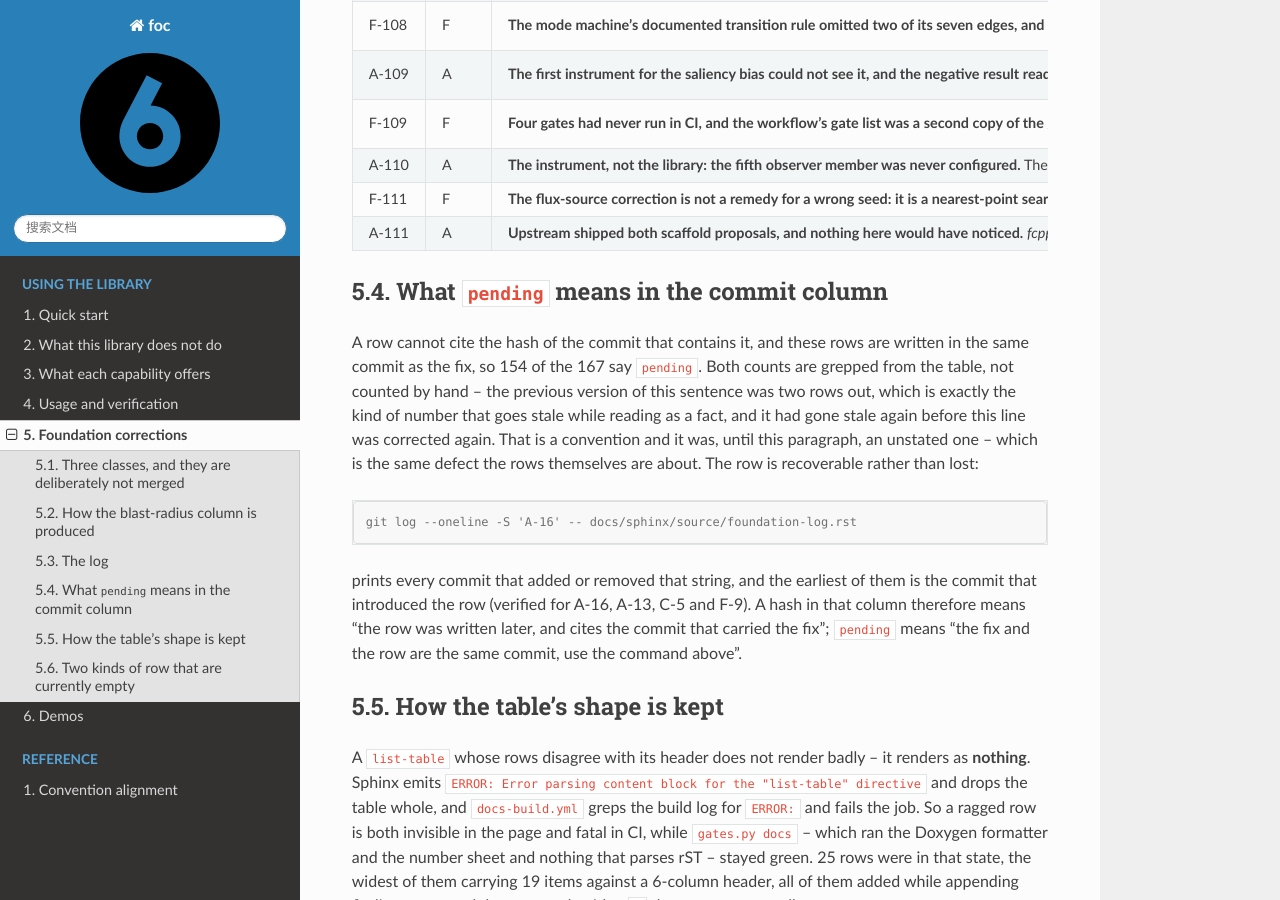
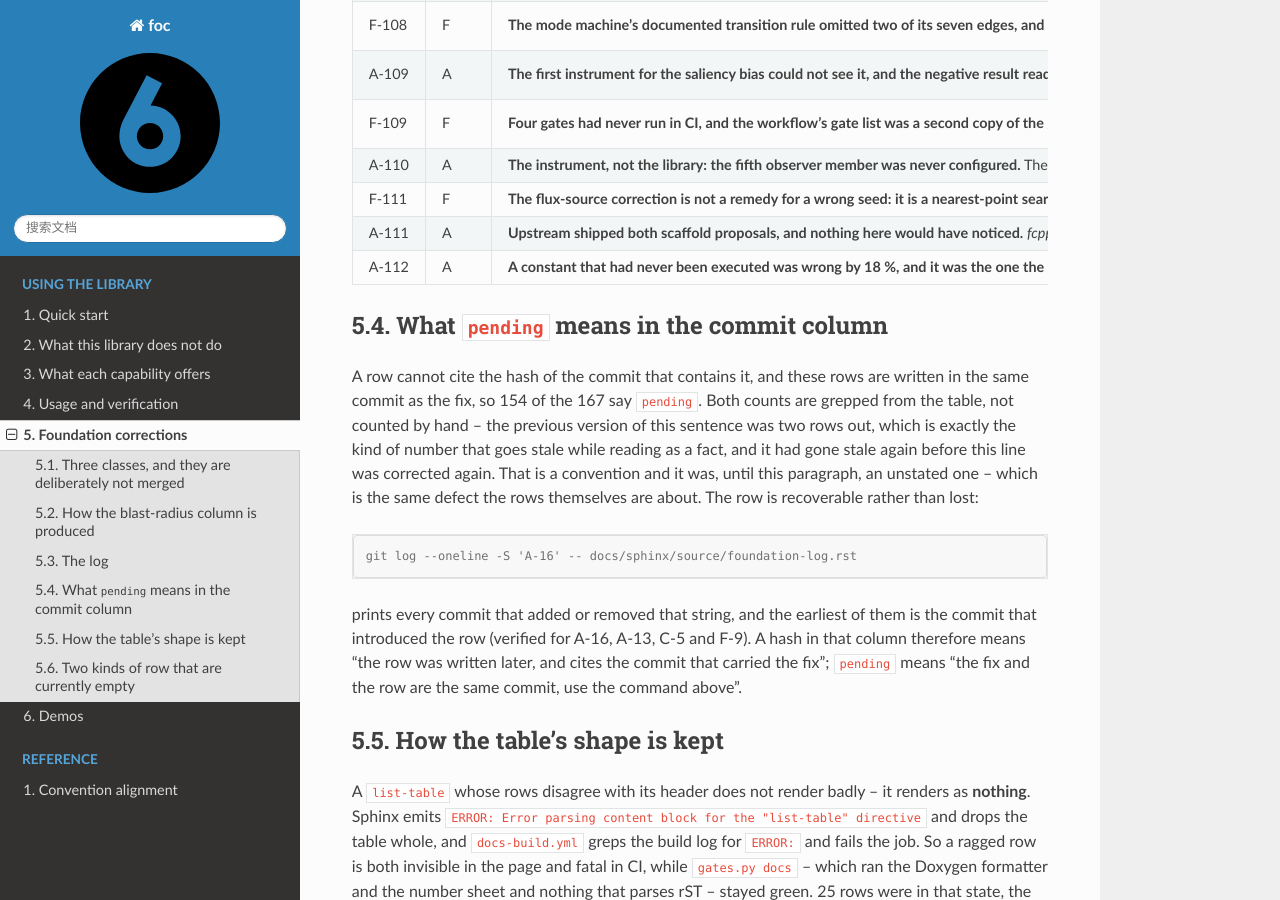
Before and after one commit to zc0718/foc, a Sphinx documentation site: the page built from docs/sphinx/source/foundation-log.rst, in a window 1280 px wide and 900 px high, scrolled down 7977 px. Built offline with Sphinx 7.4.7 and the Read the Docs theme 3.1.0, drawn with Linux system fonts in a browser that asks for light colours; some of the changed lines change nothing that is shown.

Commit message:
fix(project:beer): replace the unused ORNL torque constant with the primary table
A-112. `oracle_ornl.py` carried LOCKED_ROTOR from the report's summary Table 6.3
and nothing ever read it; used for the first time it reported a 1.80x gap. Table
3.2 (p.19) is the primary data -- 7 currents x 23 shaft angles -- and its peaks
are 1.14 to 1.19x LOWER at the same current (140/117.7, 260/229, 400/339), a
constant normalisation difference, not a slip.

Re-reading it also settled the unit: the currents are per-phase rms, proved by
the 50 A point landing at +0.7 % under sqrt(2)*I and 125 A at +0.2 %, against
-42 % if the column value were a peak.

The new --torque mode prints its own identifying power on every run, because the
first version claimed to validate Lq-Ld and its own sensitivity scan refuted it:
these points pin psi_f to [0.93, 1.02]x the ORNL value -- which rejects the FEMM
route (1.089x, out of band at 150 A) -- and pin Lq-Ld to nothing (k in [0, 1.1]
passes, k = 0 included). --selftest detunes psi_f by 1.15/0.85 and Lq-Ld by 3x
and all three go red.

No kernel claim moves: this is IPMSM_A, not this library's machine.

```diff
--- a/docs/sphinx/source/foundation-log.rst
+++ b/docs/sphinx/source/foundation-log.rst
@@ -3116,6 +3116,33 @@ The log
      - ``pending``
 
 
+   * - A-112
+     - A
+     - **A constant that had never been executed was wrong by 18 %, and it was the one the plan was about to
+       trust.** `oracle_ornl.py` carried `LOCKED_ROTOR = [(75, 140), (150, 260), (250, 400)]`, transcribed from
+       ORNL/TM-2006/423's *summary* Table 6.3, and nothing in the repository ever read it. The primary data is
+       Table 3.2 (p.19): 7 currents x 23 shaft angles, whose column peaks are **74.0 / 117.7 / 158.0 / 199.0 /
+       229.0 / 286.6 / 339.0 N.m** at 50..250 A. Every summary value is **1.14 to 1.19x** the primary peak at the
+       same current (1.189 / 1.135 / 1.180), i.e. a constant normalisation difference rather than a transcription
+       slip -- and using it as "the measurement" would have reported an 18 % error in a parameter set that is
+       within 3 %.
+     - Surfaced by finally using it, as the cheap pre-check for B-2's charter. The 1.80x gap between a 75 A
+       point and an 82 N.m prediction was too large to be physics, so the table was re-read from the PDF with
+       `-layout`: that also settled the unit -- the currents are **per-phase rms** (peak = sqrt(2) I), proved by
+       the 50 A point landing at **+0.7 %** and 125 A at **+0.2 %** under that convention, against **-42 %** if
+       the column value were taken as a peak.
+     - No kernel claim moves: this is `IPMSM_A`, which A-91 already says is not this library's machine. What
+       changes is the tool and the statement of what the data can do. `--torque` now carries Table 3.2, a
+       transcription self-check (peaks monotone, mean below peak, the 6.3/3.2 ratio constant), and a
+       **sensitivity scan printed on every run**: these seven points pin `psi_f` to **[0.93, 1.02]x** the ORNL
+       value -- which rejects the FEMM route (0.18826 Wb, **1.089x**, out of band at 150 A) on a measurement that
+       does not share its assumptions -- and pin `Lq - Ld` to essentially **nothing** (`k` in [0, 1.1] passes, and
+       `k = 0` passes, because the reluctance term is a small share of the torque at these currents). The first
+       version of this check claimed to validate `Lq - Ld`; its own sensitivity scan is what forced that sentence
+       to be withdrawn, and it is printed every run so the same claim cannot creep back.
+     - ``pending``
+
+
 What ``pending`` means in the commit column
 -------------------------------------------
 
```
